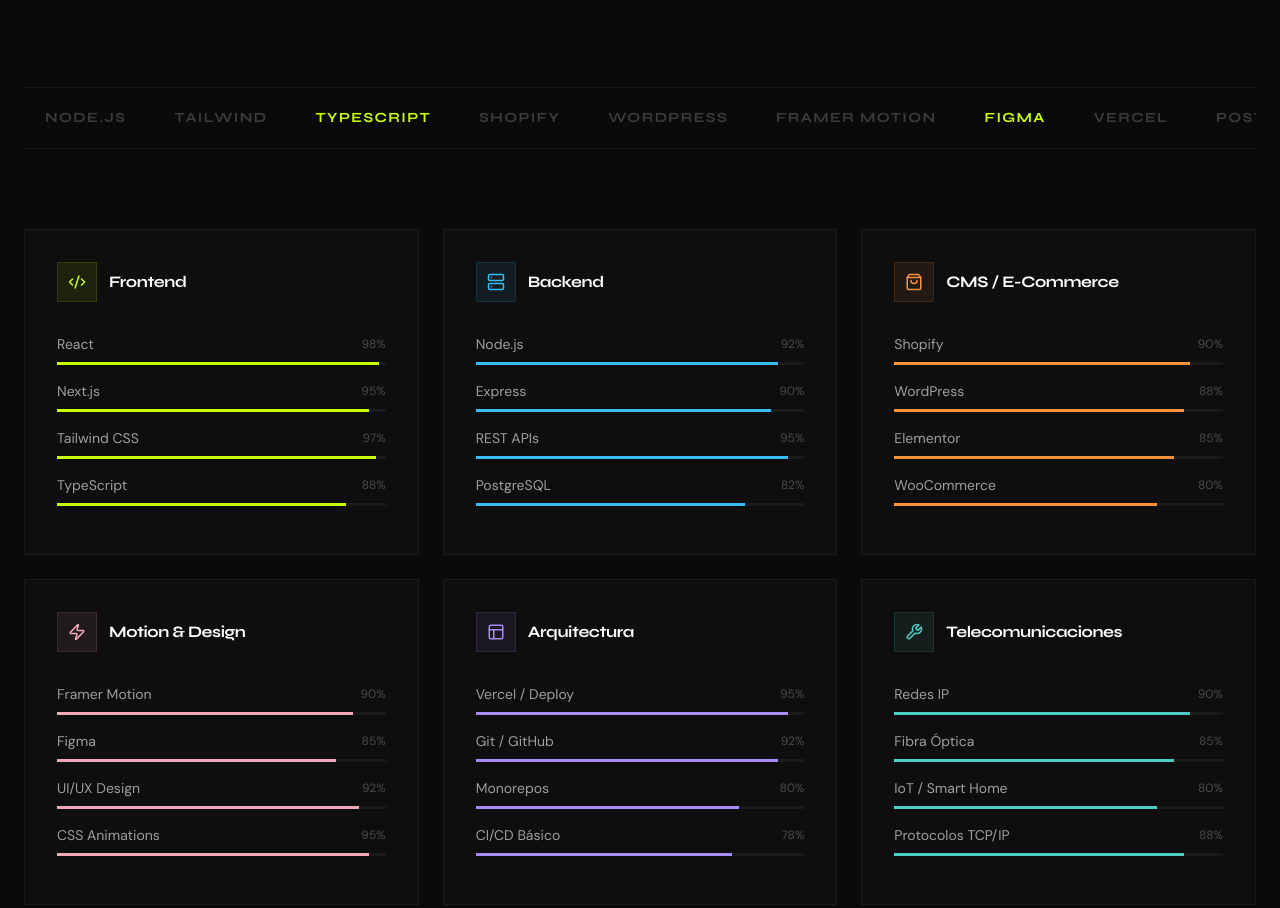
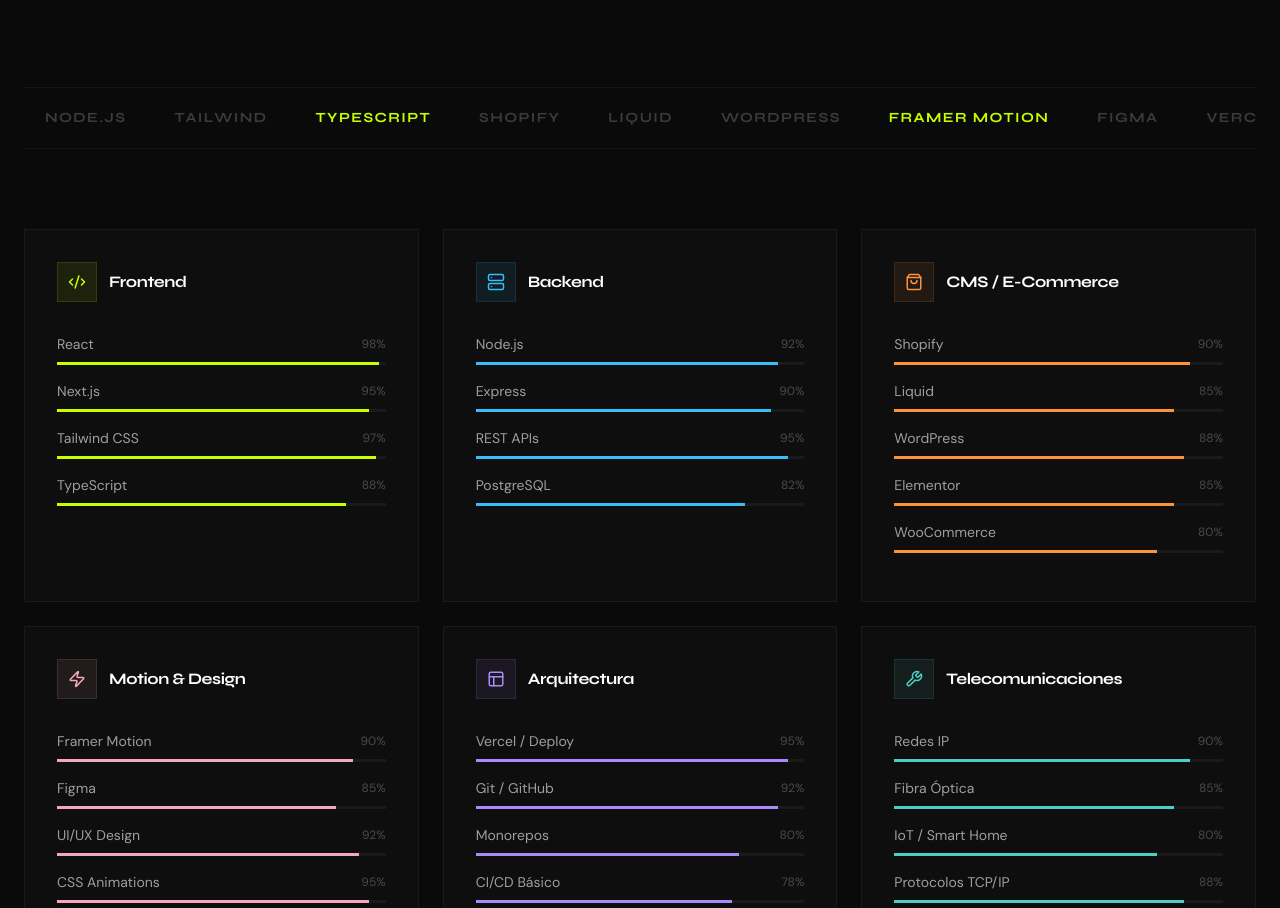
Before and after one commit to aleph0406/portafolio-alehna-echarry, a React (Vite) app: page / in a window 1280 px wide. Shown: the part 4239-5147 px from the top of the page. Built offline with nearby package versions, Linux system fonts and the light colour scheme.

Commit message:
Add 'Liquid' skill to CMS and tech stacks

```diff
--- a/src/components/Skills.jsx
+++ b/src/components/Skills.jsx
@@ -29,6 +29,7 @@
     accent: "#FB923C",
     skills: [
       { name: "Shopify", level: 90 },
+      { name: "Liquid", level: 85 },
       { name: "WordPress", level: 88 },
       { name: "Elementor", level: 85 },
       { name: "WooCommerce", level: 80 },
@@ -116,6 +117,7 @@
               "Tailwind",
               "TypeScript",
               "Shopify",
+              "Liquid",
               "WordPress",
               "Framer Motion",
               "Figma",
@@ -128,6 +130,7 @@
               "Tailwind",
               "TypeScript",
               "Shopify",
+              "Liquid",
               "WordPress",
               "Framer Motion",
               "Figma",
```
